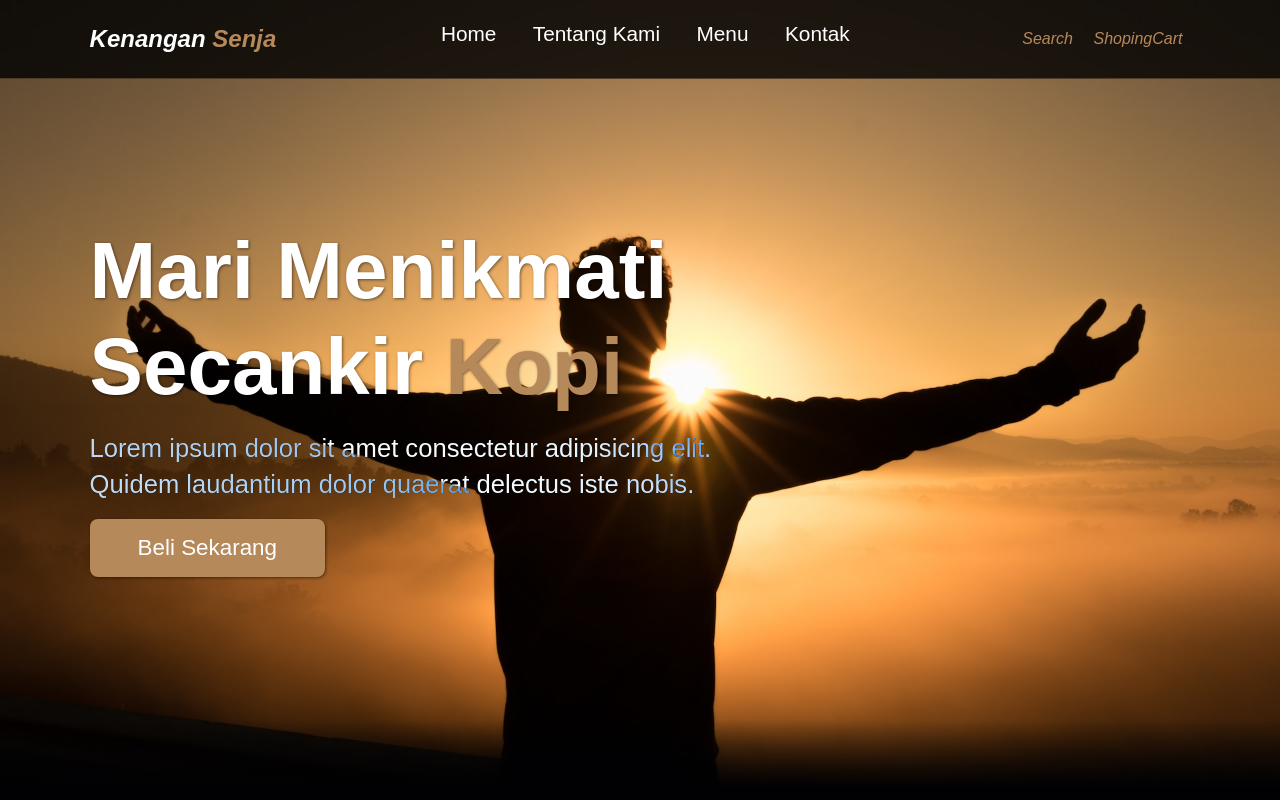
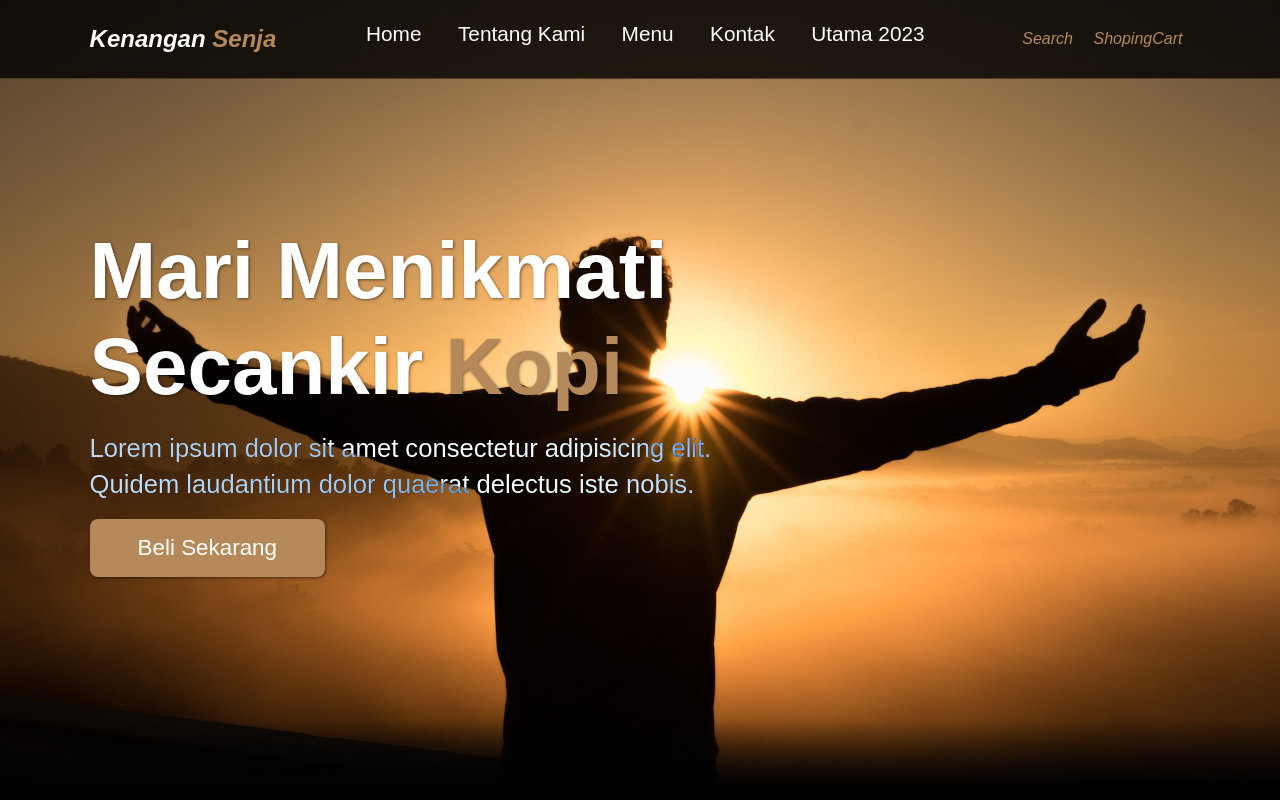
Before and after one commit to theand80/the-kopi, a plain HTML site: page index.html in a window 1280 px wide. Shown: the top 800 px of the page. Drawn offline with Linux system fonts and the light colour scheme.

Commit message:
tambah menu 2023

```diff
--- a/index.html
+++ b/index.html
@@ -19,6 +19,7 @@
             <a href="#about">Tentang Kami</a>
             <a href="#menu">Menu</a>
             <a href="#contact">Kontak</a>
+            <a href="https://theand80.github.io/">Utama 2023</a>
         </div>
 
         <div class="navbar-extra">
```
